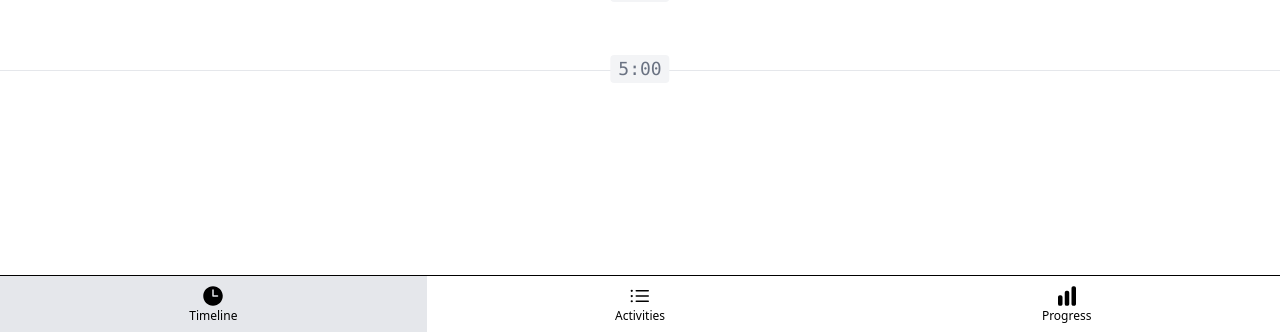
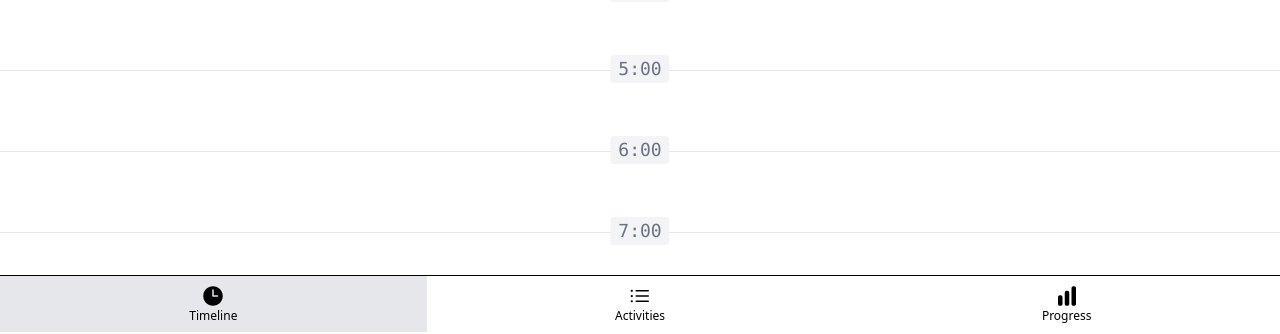
Before and after one commit to Artur023/onTrack, a Vue app: page /#timeline in a window 1280 px wide. Shown: the part 468-802 px from the top of the page. Built offline with nearby package versions, Linux system fonts and the light colour scheme.

Commit message:
feat: timelineItem

```diff
--- /dev/null
+++ b/src/components/TimelineItem.vue
@@ -0,0 +1,18 @@
+<script setup>
+const props = defineProps(['timelineItem']);
+
+const hourLinkClasses = [
+  'absolute -top-4 left-1/2 -translate-x-1/2 rounded  px-2 font-mono text-lg',
+  props.timelineItem.hour === new Date().getHours()
+    ? 'bg-purple-900 text-white'
+    : 'text-gray-500 bg-gray-100',
+];
+</script>
+
+<template>
+  <li class="relative flex flex-col gap-2 border-t border-gray-200 px-4 py-10">
+    <a :class="hourLinkClasses" href="#">{{ timelineItem.hour }}:00</a>
+  </li>
+</template>
+
+<style scoped></style>
--- a/src/constants.js
+++ b/src/constants.js
@@ -3,6 +3,7 @@ import { ChartBarIcon, ClockIcon, ListBulletIcon } from '@heroicons/vue/24/solid
 export const PAGE_TIMELINE = 'timeline';
 export const PAGE_ACTIVITIES = 'activities';
 export const PAGE_PROGRESS = 'progress';
+export const HOURS_IN_DAY = 24;
 
 export const NAV_ITEMS = {
   [PAGE_TIMELINE]: ClockIcon,
--- a/src/functions.js
+++ b/src/functions.js
@@ -1,4 +1,4 @@
-import { PAGE_ACTIVITIES, PAGE_PROGRESS, PAGE_TIMELINE } from '@/constants.js';
+import { HOURS_IN_DAY, PAGE_ACTIVITIES, PAGE_PROGRESS, PAGE_TIMELINE } from '@/constants.js';
 
 export function normalizePageHash() {
   const hash = window.location.hash.slice(1);
@@ -9,3 +9,12 @@ export function normalizePageHash() {
   window.location.hash = PAGE_TIMELINE;
   return PAGE_TIMELINE;
 }
+
+export function generateTimelineItems() {
+  const timelineItems = [];
+
+  for (let hour = 0; hour < HOURS_IN_DAY; hour++) {
+    timelineItems.push({ hour });
+  }
+  return timelineItems;
+}
--- a/src/pages/TheTimeline.vue
+++ b/src/pages/TheTimeline.vue
@@ -1,19 +1,18 @@
-<script setup></script>
+<script setup>
+import { generateTimelineItems } from '@/functions.js';
+import TimelineItem from '@/components/TimelineItem.vue';
+
+const timelineItems = generateTimelineItems();
+</script>
 
 <template>
   <div class="mt-7">
     <ul>
-      <li
-        v-for="i in [0, 1, 2, 3, 4, 5]"
-        :key="i"
-        class="relative flex flex-col gap-2 border-t border-gray-200 px-4 py-10"
-      >
-        <a
-          class="absolute -top-4 left-1/2 -translate-x-1/2 rounded bg-gray-100 px-2 font-mono text-lg text-gray-500"
-          href="#"
-          >{{ i }}:00</a
-        >
-      </li>
+      <TimelineItem
+        v-for="timelineItem in timelineItems"
+        :key="timelineItem.hour"
+        :timeline-item="timelineItem"
+      />
     </ul>
   </div>
 </template>
```
